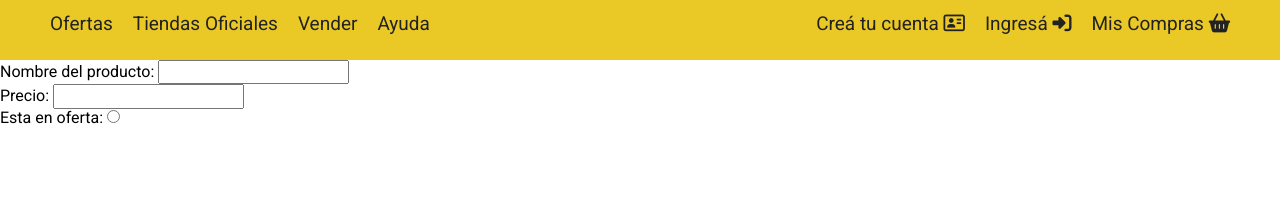
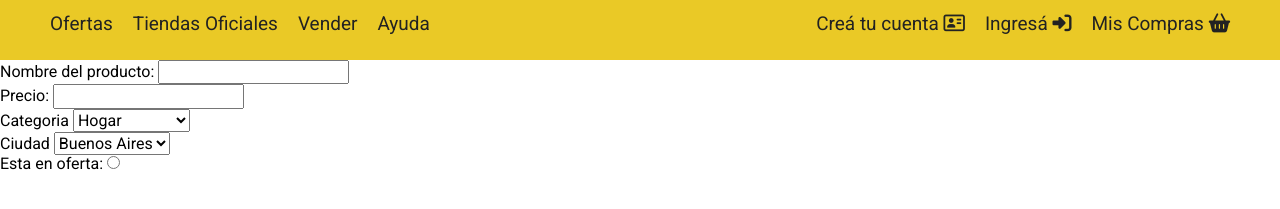
Before and after one commit to OsvaldoCorneli/mercado-liebre, a website: page views/crearProducto.html in a window 1280 px wide. Shown: the part 107-316 px from the top of the page. Drawn offline with nearby package versions, Linux system fonts and the light colour scheme.

Commit message:
etiquetas select

```diff
--- a/views/crearProducto.html
+++ b/views/crearProducto.html
@@ -48,6 +48,22 @@
         <input type="text" name="precio" >
       </div>
       <div>
+        <label>Categoria</label>
+        <select name="categoria">
+          <option value="hogar">Hogar</option>
+          <option value="electro">Electro</option>
+          <option value="indumentaria">Indumentaria</option>
+        </select>
+      </div>
+      <div>
+        <label>Ciudad</label>
+        <select name="categoria">
+          <option value="bsas">Buenos Aires</option>
+          <option value="rosario">Rosario</option>
+          <option value="mendoza">Mendoza</option>
+        </select>
+      </div>
+      <div>
         <label>Esta en oferta:</label>
         <input type="radio" name="enOferta" >
       </div>
```
